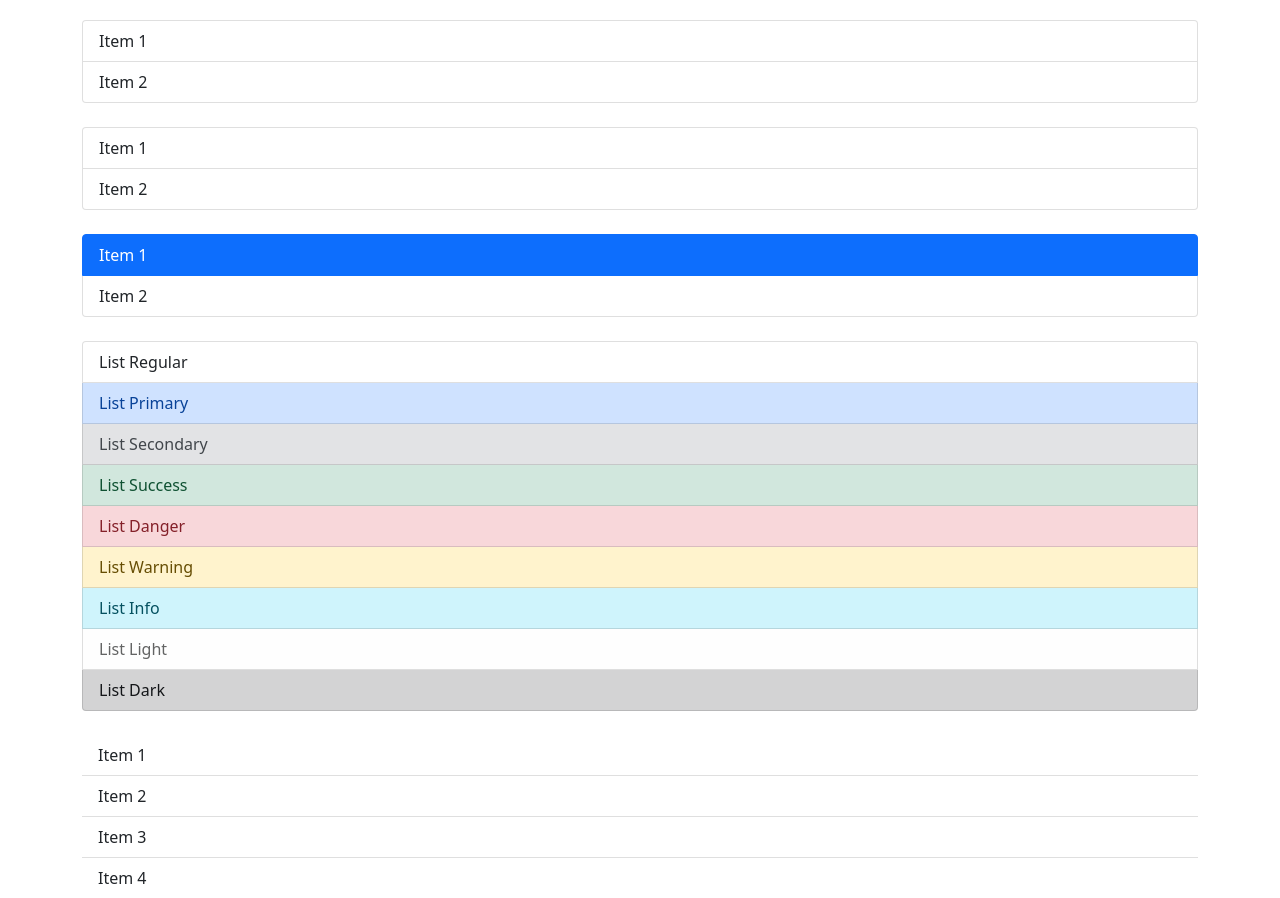
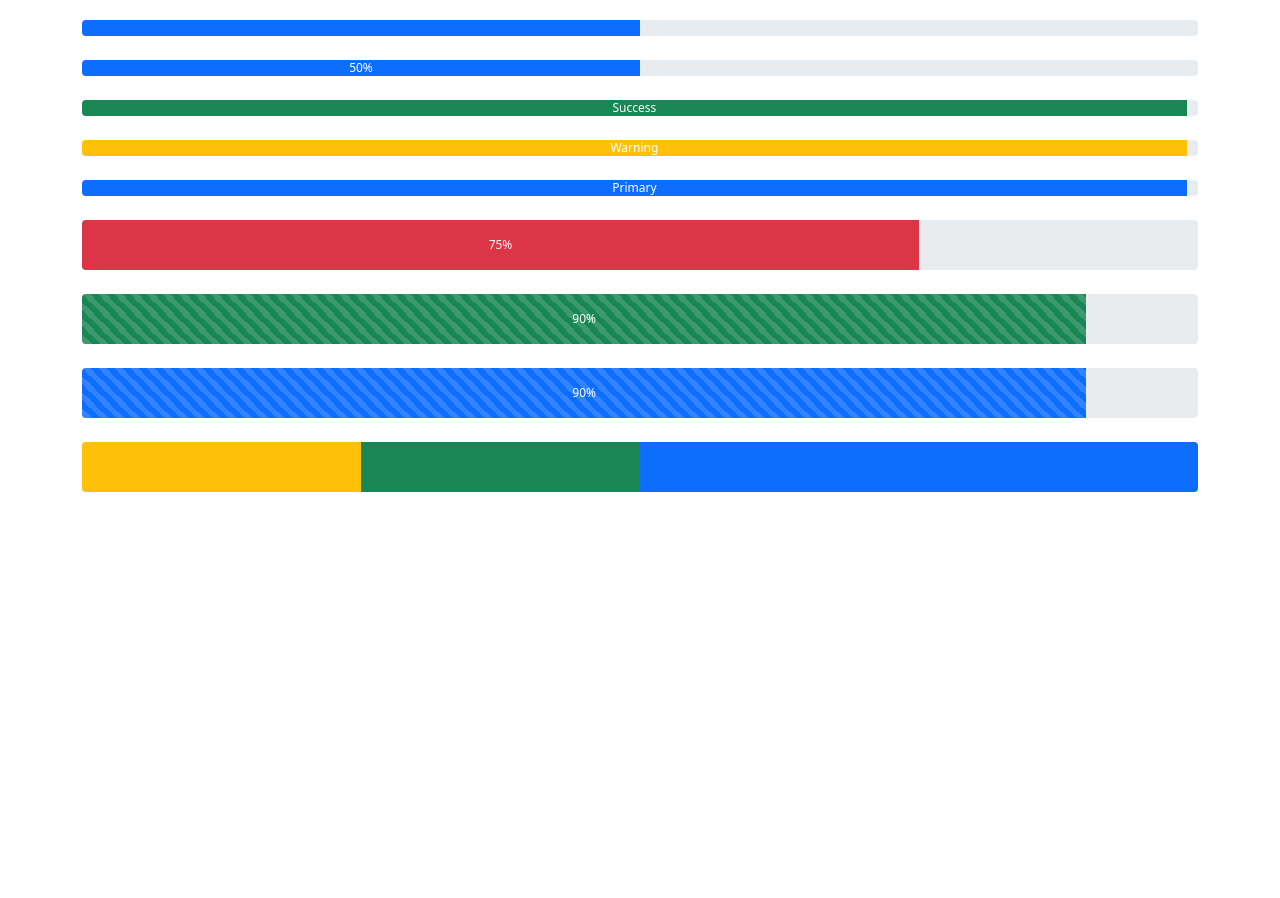
Before and after one commit to Kittisak-KOPE/Learn_Bootstrap5, a plain HTML site: page index.html in a window 1280 px wide. After the commit the page ends 800 px from the top, so only its background shows below. Drawn offline with Linux system fonts and the light colour scheme.

Commit message:
Update Bootstrap Phase2.2

```diff
--- a/index.html
+++ b/index.html
@@ -10,46 +10,60 @@
   </head>
   <body>
     <div class="container" style="margin-top: 20px">
-      <!-- List แบบ UL -->
-      <ul class="list-group">
-        <li class="list-group-item">Item 1</li>
-        <li class="list-group-item">Item 2</li>
-      </ul>
+      <!-- การสร้าง Progressbar -->
+      <div class="progress">
+        <div class="progress-bar" style="width: 50%"></div>
+      </div>
       <br />
-      <!-- List แบบ Link -->
-      <ul class="list-group">
-        <a href="#" class="list-group-item">Item 1</a>
-        <a href="#" class="list-group-item">Item 2</a>
-      </ul>
+      <!-- สร้าง Progressbar พร้อม Text -->
+      <div class="progress">
+        <div class="progress-bar" style="width: 50%">50%</div>
+      </div>
       <br />
-      <!-- List แบบ Active -->
-      <ul class="list-group">
-        <a href="#" class="list-group-item active">Item 1</a>
-        <a href="#" class="list-group-item">Item 2</a>
-      </ul>
+      <!-- กำหนดสีให้ Progressbar -->
+      <div class="progress">
+        <div class="progress-bar bg-success" style="width: 99%">Success</div>
+      </div>
       <br />
-      <!-- กำหนดสีให้ List -->
-      <ul class="list-group">
-        <li class="list-group-item">List Regular</li>
-        <li class="list-group-item list-group-item-primary">List Primary</li>
-        <li class="list-group-item list-group-item-secondary">
-          List Secondary
-        </li>
-        <li class="list-group-item list-group-item-success">List Success</li>
-        <li class="list-group-item list-group-item-danger">List Danger</li>
-        <li class="list-group-item list-group-item-warning">List Warning</li>
-        <li class="list-group-item list-group-item-info">List Info</li>
-        <li class="list-group-item list-group-item-light">List Light</li>
-        <li class="list-group-item list-group-item-dark">List Dark</li>
-      </ul>
+      <div class="progress">
+        <div class="progress-bar bg-warning" style="width: 99%">Warning</div>
+      </div>
       <br />
-      <!-- List แบบไม่มีขอบ -->
-      <ul class="list-group list-group-flush">
-        <a class="list-group-item">Item 1</a>
-        <a class="list-group-item">Item 2</a>
-        <a class="list-group-item">Item 3</a>
-        <a class="list-group-item">Item 4</a>
-      </ul>
+      <div class="progress">
+        <div class="progress-bar bg-primary" style="width: 99%">Primary</div>
+      </div>
+      <br />
+      <!-- กำหนดความสูง -->
+      <div class="progress" style="height: 50px">
+        <div class="progress-bar bg-danger" style="width: 75%">75%</div>
+      </div>
+      <br />
+      <!-- Striped Progressbar -->
+      <div class="progress" style="height: 50px">
+        <div
+          class="progress-bar bg-success progress-bar-striped"
+          style="width: 90%"
+        >
+          90%
+        </div>
+      </div>
+      <br />
+      <!-- กำหนด Striped Animation -->
+      <div class="progress" style="height: 50px">
+        <div
+          class="progress-bar bg-primary progress-bar-striped progress-bar-animated"
+          style="width: 90%"
+        >
+          90%
+        </div>
+      </div>
+      <br />
+      <!-- Multiple Progressbar -->
+      <div class="progress" style="height: 50px">
+        <div class="progress-bar bg-warning" style="width: 25%"></div>
+        <div class="progress-bar bg-success" style="width: 25%"></div>
+        <div class="progress-bar bg-primary" style="width: 50%"></div>
+      </div>
     </div>
   </body>
 </html>
```
Also changed, not shown: 1 other file.
